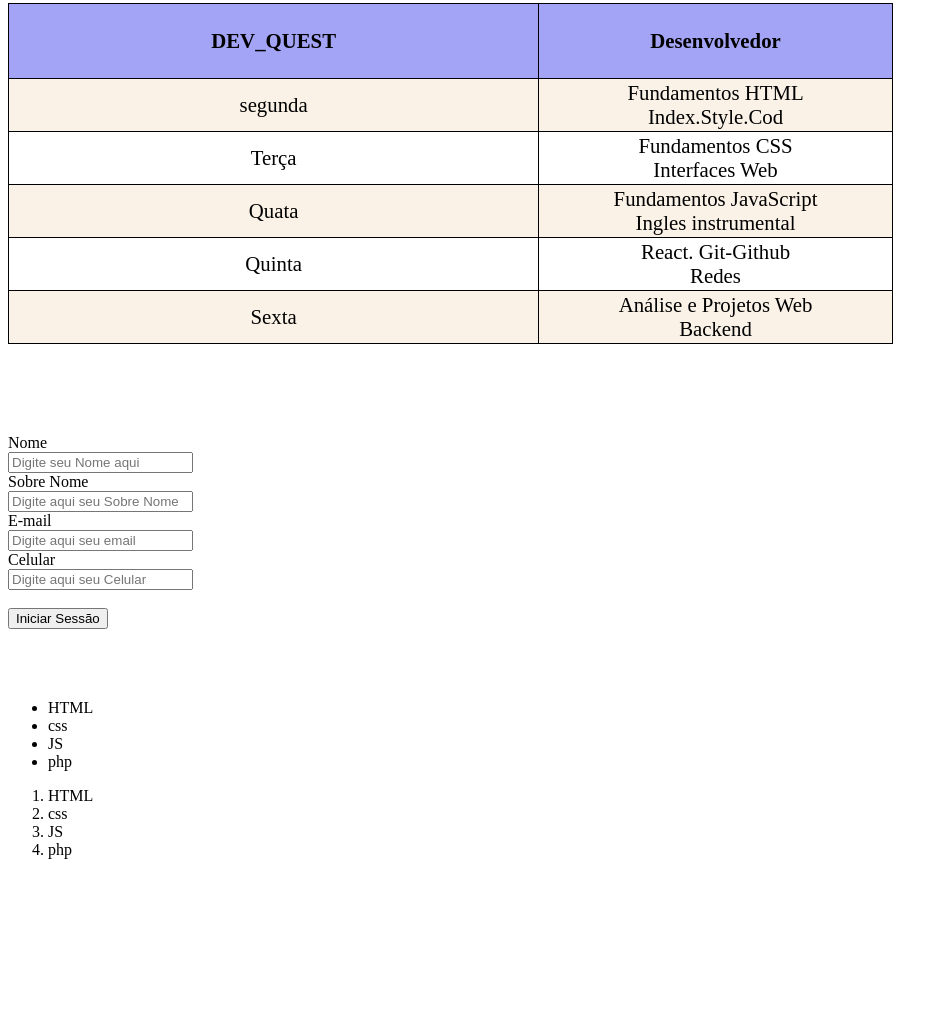
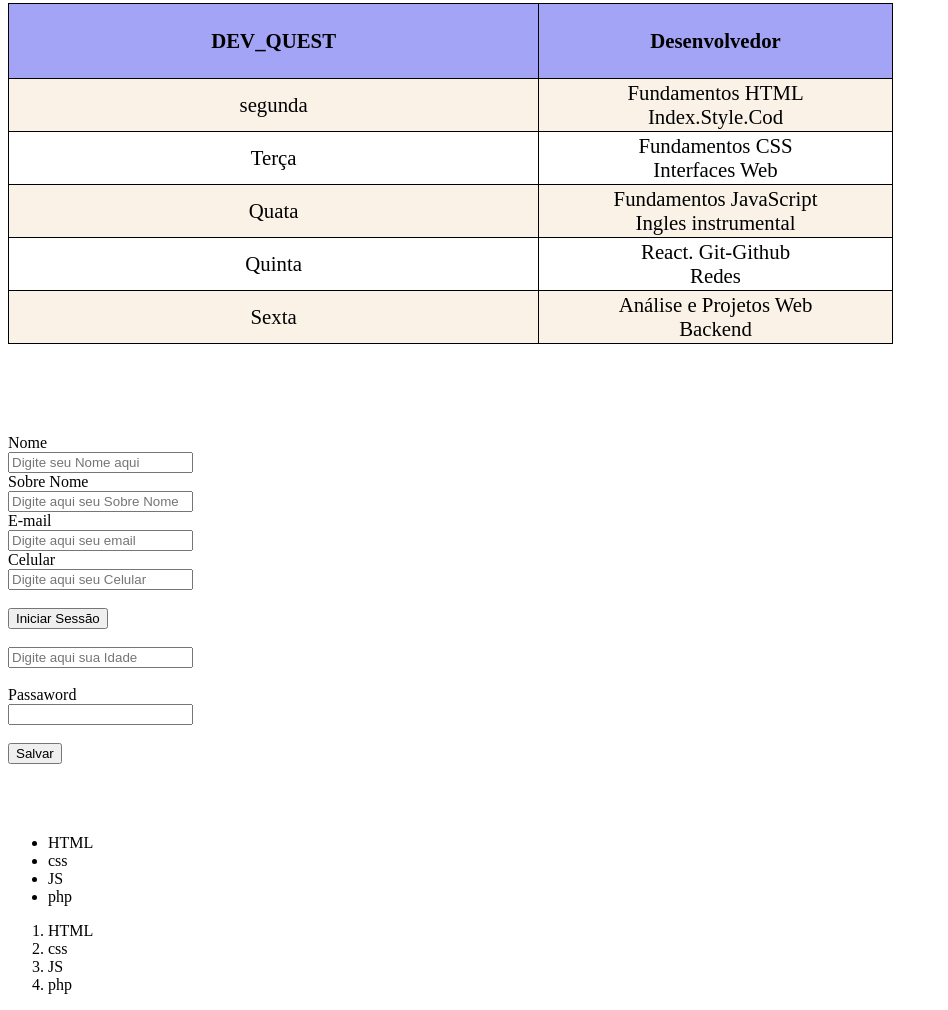
Before and after one commit to Metatron077/site.html, a plain HTML site: page index.html.html in a window 1280 px wide. Shown: the part 734-1744 px from the top of the page, without its empty margins (0-948 px from the left). Before the commit the page ends 1609 px from the top, so only its background shows below. Drawn offline with Linux system fonts and the light colour scheme.

Commit message:
first commit

```diff
--- a/index.html.html
+++ b/index.html.html
@@ -89,7 +89,17 @@
             <input type="text" id="email" name="email" id="email" placeholder="Digite aqui seu email"><br>
             <label for="email">Celular</label><br>
             <input type="text" id="Celular" name="Celular" id="Celular" placeholder="Digite aqui seu Celular"><br><br>
-            <input type="submit" value="Iniciar Sessão">
+            <input type="submit" value="Iniciar Sessão"><br><br>
+            <input type="number"name="Idade" id="Idade" placeholder="Digite aqui sua Idade"><br><br>
+            <label for="senha">Passaword</label><br>
+
+            <input id="senha" type="password">
+
+            <br>
+            <br>
+
+            <input type="submit" value="Salvar">
+
         </form>
     </section><br>
     <br>
```
